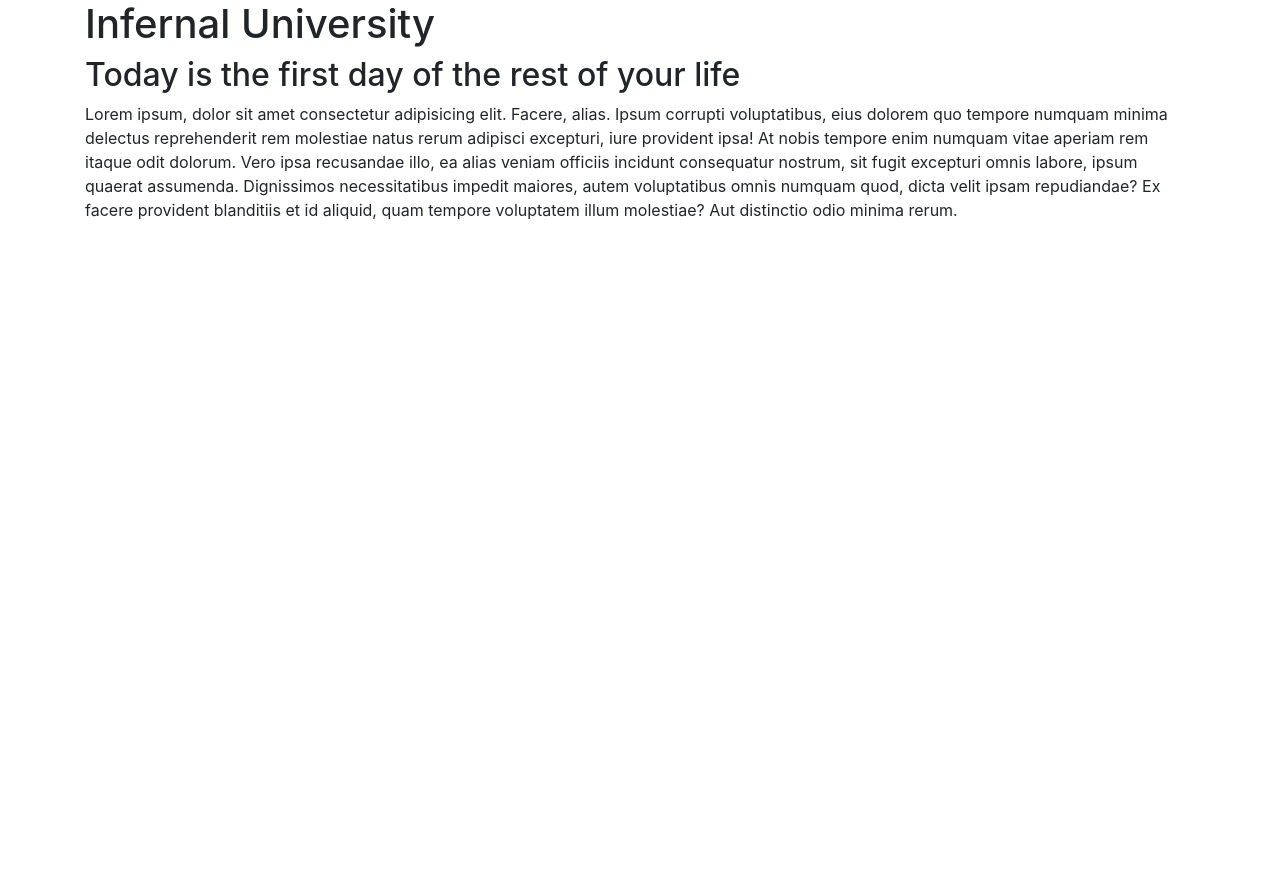
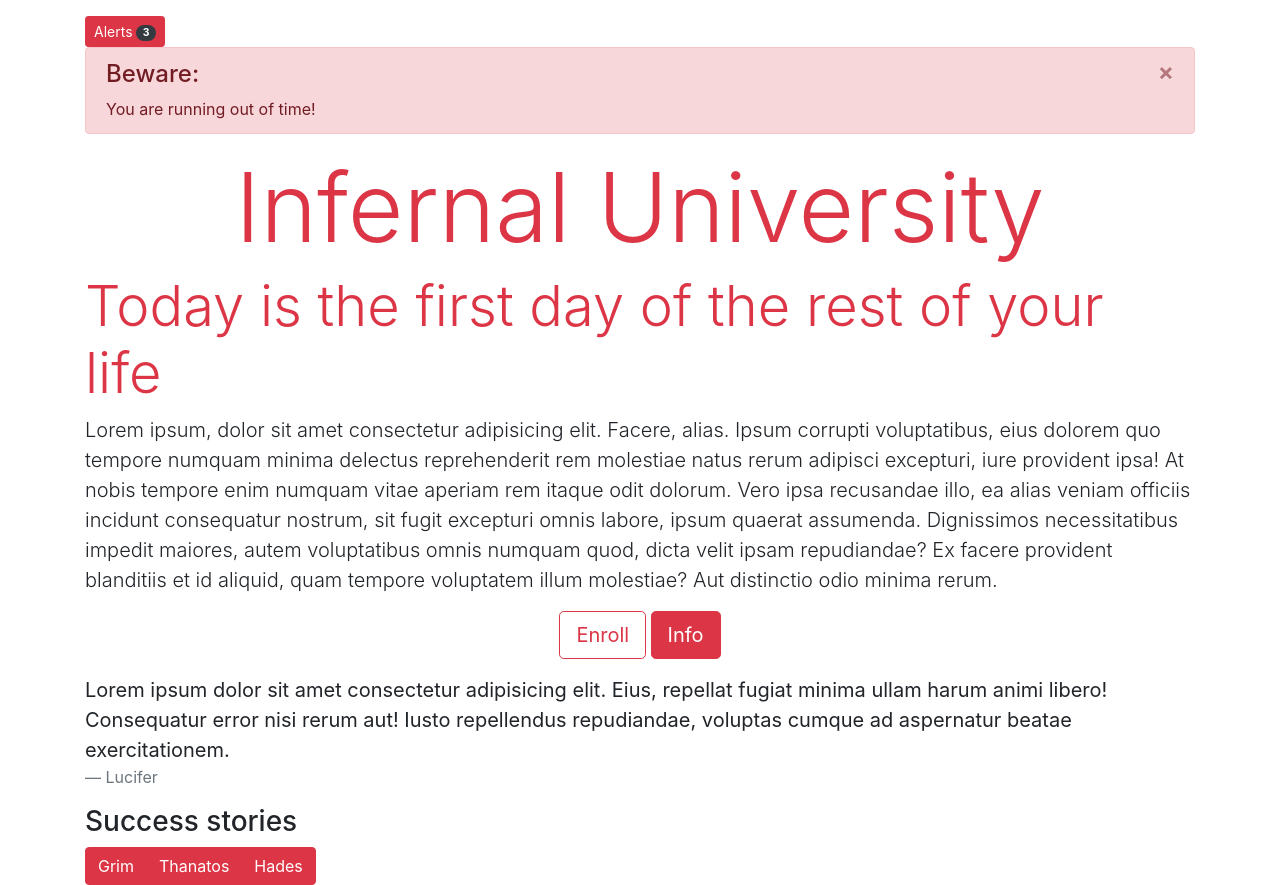
Before and after one commit to FrostyDog94/BootstrapGridDemo, a plain HTML site: page index.html in a window 1280 px wide. Before the commit the page ends 800 px from the top, so only its background shows below. Drawn offline with nearby package versions, Linux system fonts and the light colour scheme.

Commit message:
Update index.html

```diff
--- a/index.html
+++ b/index.html
@@ -9,14 +9,26 @@
         integrity="sha384-TX8t27EcRE3e/ihU7zmQxVncDAy5uIKz4rEkgIXeMed4M0jlfIDPvg6uqKI2xXr2" crossorigin="anonymous">
     <link rel="stylesheet" href="style.css">
 
-    <title>Document</title>
+    <title>Infernal University - Home</title>
 </head>
 
 <body>
+    <header class="container mt-3">
+        <div>
+            <button class="btn btn-danger btn-sm">Alerts <span class="badge badge-pill badge-dark">3</span></button>
+            <div class="alert alert-danger alert-dismissible fade show" role="alert">
+                <h4 class="alert-heading">Beware:</h4>
+                You are running out of time!
+                <button type="button" class="close" data-dismiss="alert" aria-label="Close">
+                    <span aria-hidden="true">&times;</span>
+                </button>
+            </div>
+        </div>
+    </header>
     <div class="container">
-        <h1>Infernal University</h1>
-        <h2>Today is the first day of the rest of your life</h2>
-        <p>
+        <h1 class="display-1 text-center text-danger">Infernal University</h1>
+        <h2 class="display-4 text-danger">Today is the first day of the rest of your life</h2>
+        <p class="lead">
             Lorem ipsum, dolor sit amet consectetur adipisicing elit. Facere, alias. Ipsum corrupti voluptatibus, eius
             dolorem quo tempore numquam minima delectus reprehenderit rem molestiae natus rerum adipisci excepturi, iure
             provident ipsa!
@@ -27,6 +39,26 @@
             repudiandae? Ex facere provident blanditiis et id aliquid, quam tempore voluptatem illum molestiae? Aut
             distinctio odio minima rerum.
         </p>
+        <div class="text-center">
+            <button type="button" class="btn btn-outline-danger btn-lg">Enroll</button>
+            <button type="button" class="btn btn-danger btn-lg">Info</button>
+        </div>
+        <blockquote class="blockquote mt-3">
+            <p class="mb-0">
+                Lorem ipsum dolor sit amet consectetur adipisicing elit. Eius, repellat fugiat minima ullam harum animi
+                libero! Consequatur error nisi rerum aut! Iusto repellendus repudiandae, voluptas cumque ad aspernatur
+                beatae exercitationem.
+            </p>
+            <footer class="blockquote-footer">Lucifer</footer>
+        </blockquote>
+        <div>
+            <h3>Success stories</h3>
+            <div class="btn-group">
+                <button class="btn btn-danger">Grim</button>
+                <button class="btn btn-danger">Thanatos</button>
+                <button class="btn btn-danger">Hades</button>
+            </div>
+        </div>
     </div>
 </body>
 
```
